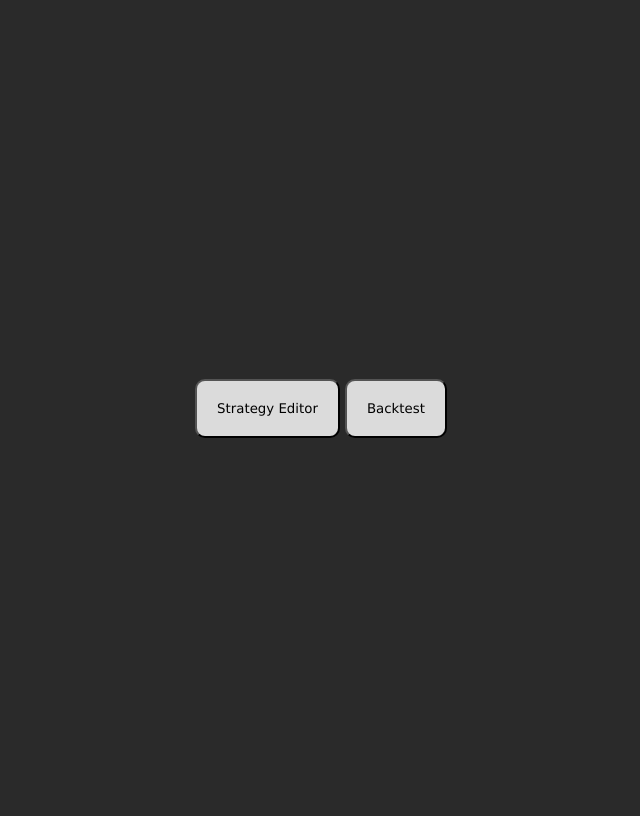
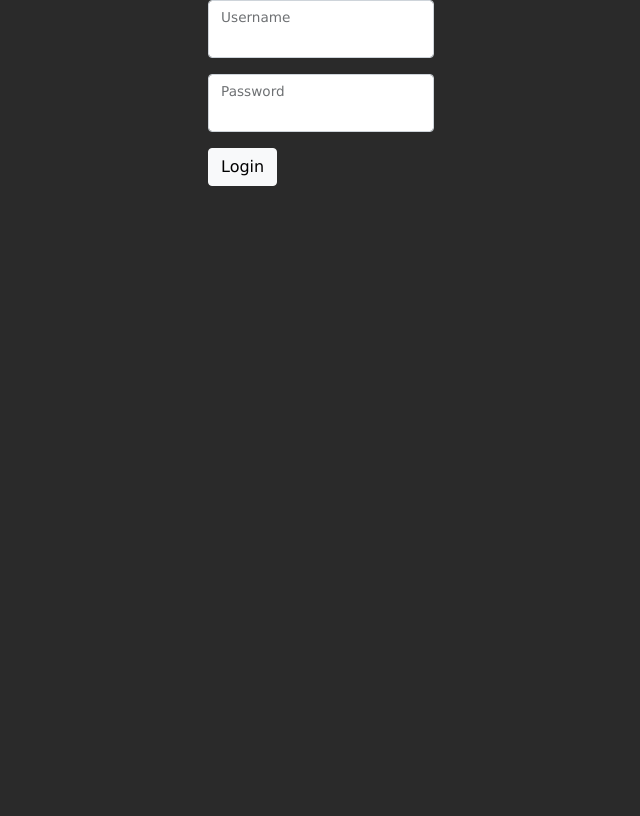
Before and after one commit to willbowden/SmartTrade, a Flask app: page / in a window 1280 px wide. Shown: the whole page, without its empty margins (319-959 px from the left). After the commit the page ends 186 px from the top, so only its background shows below. Run offline with Flask 2, Linux system fonts and the light colour scheme.

Commit message:
Login page works with temporary account dict

```diff
--- a/server/static/style.css
+++ b/server/static/style.css
@@ -14,7 +14,7 @@ button:hover {
     box-shadow: 0 12px 16px 0 rgba(0,0,0,0.24), 0 17px 50px 0 rgba(0,0,0,0.19);
 }
 
-.centered_div {
+.centered-div {
     display: flex;
     justify-content: center;
     align-items: center;
--- a/server/templates/home.html
+++ b/server/templates/home.html
@@ -1,14 +1,23 @@
 <!DOCTYPE html>
 <html>
   <head>
-        <link rel="stylesheet" href="{{ url_for('static', filename='style.css') }}">
-        <link rel="shortcut icon" href="{{ url_for('static', filename='favicon.ico') }}">
+    <link
+      rel="stylesheet"
+      href="{{ url_for('static', filename='style.css') }}"
+    />
+    <link
+      rel="shortcut icon"
+      href="{{ url_for('static', filename='favicon.ico') }}"
+    />
     <title>SmartTrade Home</title>
   </head>
+
   <body>
     <div class="centered_div">
       <form action="" method="post">
-                <button name="strategy_editor" value="strategy_editor">Strategy Editor</button>
+        <button name="strategy_editor" value="strategy_editor">
+          Strategy Editor
+        </button>
         <button name="backtest" value="backtest">Backtest</button>
       </form>
     </div>
--- /dev/null
+++ b/server/templates/index.html
@@ -0,0 +1,39 @@
+<!DOCTYPE html>
+<html>
+  <head>
+    <link href="https://cdn.jsdelivr.net/npm/bootstrap@5.1.1/dist/css/bootstrap.min.css" rel="stylesheet" integrity="sha384-F3w7mX95PdgyTmZZMECAngseQB83DfGTowi0iMjiWaeVhAn4FJkqJByhZMI3AhiU" crossorigin="anonymous">
+    <link
+      rel="stylesheet"
+      href="{{ url_for('static', filename='style.css') }}"
+    />
+    <link
+      rel="shortcut icon"
+      href="{{ url_for('static', filename='favicon.ico') }}"
+    />
+    <title>SmartTrade Home</title>
+  </head>
+
+  <body>
+    <div>
+        <div class="container d-flex justify-content-center align-items-center">
+            <form action = "" method="post">
+                <div class="form-floating mb-3">
+                    <input type="text" class="form-control" id="floatingUsername" name="username">
+                    <label for="floatingUsername" class="form-label">Username</label>
+                </div>
+                <div class="form-floating mb-3">
+                    <input type="password" class="form-control" id="floatingPassword" name="password">
+                    <label for="floatingPassword" class="form-label">Password</label>
+                </div>
+                <div>
+                    <button class="btn btn-light" type="submit">Login</button>
+                </div>
+            </form>
+            <br>
+            {% if msg %}
+                <p style="color: red;"> {{ msg }} </p>
+            {% endif %}
+        </div>
+    </div>
+  </body>
+</html>
--- a/server/webapp.py
+++ b/server/webapp.py
@@ -1,6 +1,7 @@
 import os
-from flask import Flask, render_template, redirect, url_for, request, flash
-import webforms
+from flask import Flask, render_template, redirect, url_for, request, session
+
+accounts = [{'username': "admin", "password": "password", "id": 1}] # FOR TEMPORARY TESTING USE. NOT FINAL.
 
 def main():
     SECRET_KEY = os.urandom(32)
@@ -9,6 +10,26 @@ def main():
     app.config['SECRET_KEY'] = SECRET_KEY
 
     @app.route("/", methods=['GET', 'POST'])
+    def login(): # Login page
+        global accounts # NOT FINAL I KNOW GLOBALS ARE BAD
+        msg = False
+        if session.get('loggedIn') == True: # If already logged in just go to home page
+            return redirect(url_for('home'))
+        if request.method == 'POST' and 'username' in request.form and 'password' in request.form: # Only attempt login if method=post and form was filled.
+            for account in accounts:
+                if account['username'] == request.form['username']:
+                    if account['password'] == request.form['password']:
+                        # Create session data
+                        session['loggedIn'] = True
+                        session['id'] = account['id']
+                        session['username'] = account['username']
+                        return redirect(url_for('home'))
+            if session.get('loggedIn') == None:
+                msg = 'Incorrect username/password'
+
+        return render_template("index.html", msg=msg)
+
+    @app.route("/home", methods=['GET', 'POST'])
     def home():
         if request.method == "POST":
             for item in request.form.listvalues():
@@ -30,6 +51,8 @@ def main():
     def strategy_editor():
         return render_template("strategy_editor.html")
 
+
+
     app.run()
 
 if __name__=='__main__':
--- a/server/webforms.py
+++ b/server/webforms.py
@@ -2,6 +2,7 @@ from flask_wtf import FlaskForm
 from wtforms import StringField, PasswordField, BooleanField, SubmitField
 from wtforms.validators import DataRequired
 
-class TestForm(FlaskForm):
+class LoginForm(FlaskForm):
     username = StringField("Username", validators=[DataRequired()])
+    password = PasswordField("Password", validators=[DataRequired()])
     submit = SubmitField('Go!')
```
Lines whose indentation alone changed are shown as unchanged.
